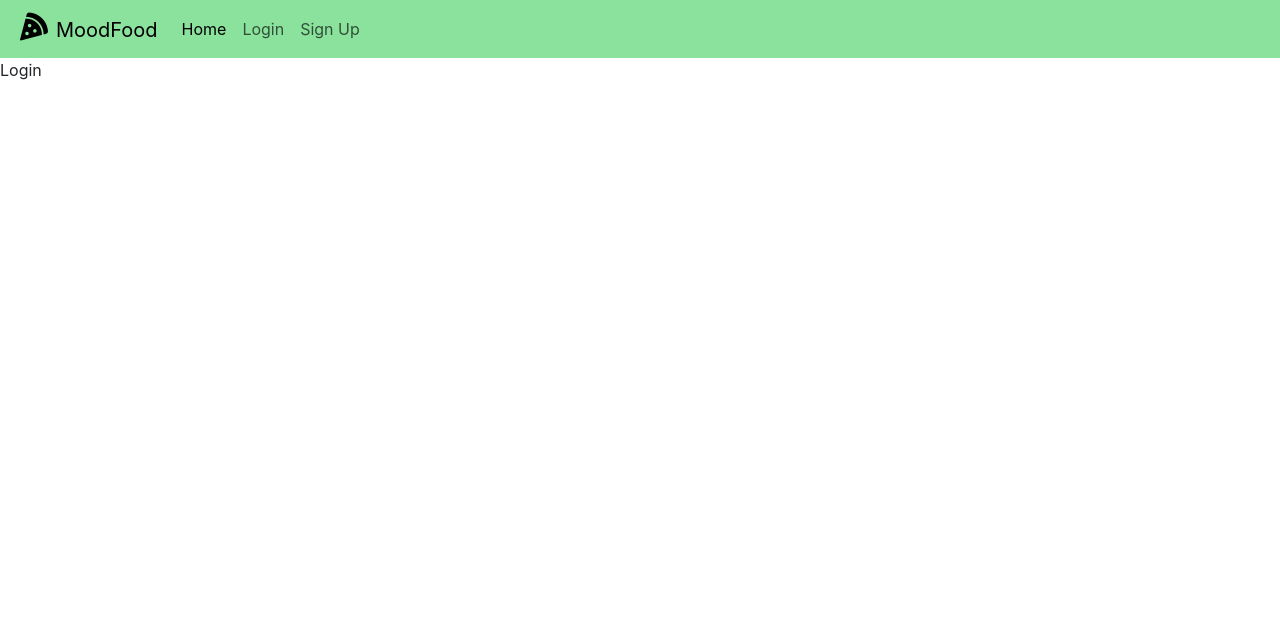
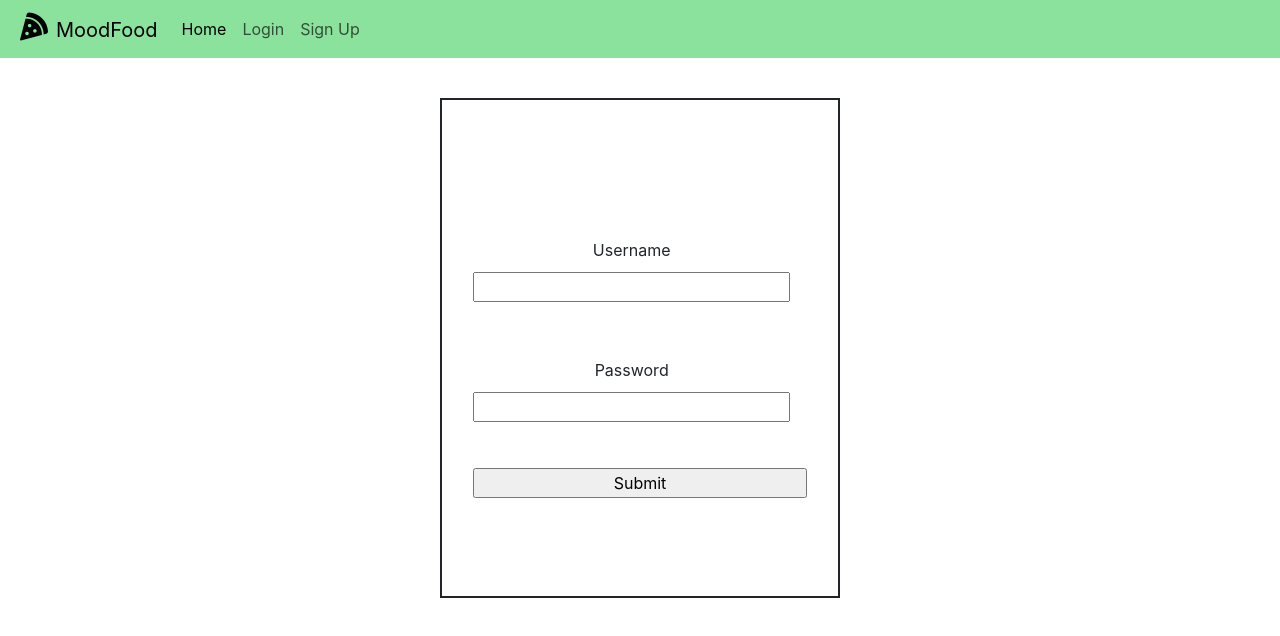
Before and after one commit to adityach0uhan/food-delivery-website, a React (Create React App) app: page /login in a window 1280 px wide. Shown: the top 636 px of the page. Built offline with nearby package versions, Linux system fonts and the light colour scheme.

Commit message:
Login form added

```diff
--- a/src/pages/Login.jsx
+++ b/src/pages/Login.jsx
@@ -1,8 +1,29 @@
 import React from 'react'
-
+import '../styles/Login.css'
 const Login = () => {
   return (
-    <div>Login</div>
+    <div>
+
+      <div className="login-container">
+
+        <form action="">
+          <div className="username-div">
+
+          <label htmlFor="">Username</label>
+          <input type="text" />
+          </div>
+
+          <div className="password-div">
+          <label htmlFor=""> Password</label>
+          <input type="text" />
+          </div>
+          <input type="submit" />
+
+        </form>
+
+      </div>
+
+    </div>
   )
 }
 
--- /dev/null
+++ b/src/styles/Login.css
@@ -0,0 +1,29 @@
+.login-container{
+    height: 500px;
+    display: flex;
+    flex-direction: row;
+    width: 400px;
+    margin: 40px auto;
+    border: 2px solid;
+    gap: 10px;
+    align-items: center;
+    justify-content: center;
+}
+.login-container input{
+    width: 100%;
+    /* margin:20px; */
+}
+.login-container label{
+
+    width: 100%;
+    margin: 10px 0px;
+    text-align: center;
+}
+
+.login-container form div{
+    margin: 30px 0px;
+    width: 95%;
+
+    height: 90px;
+
+}
```
